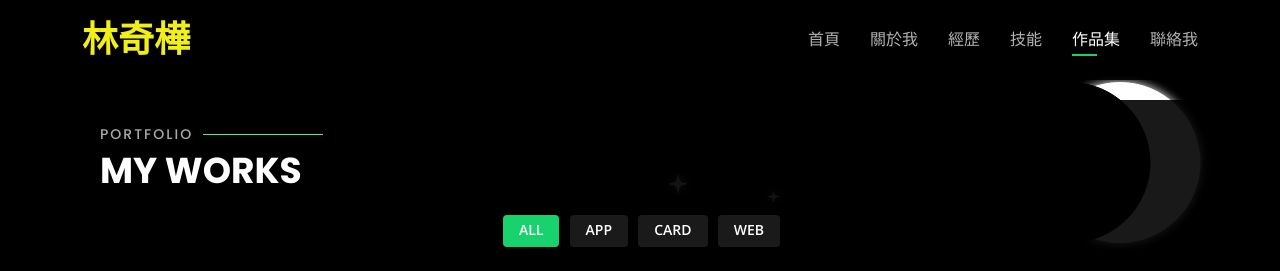
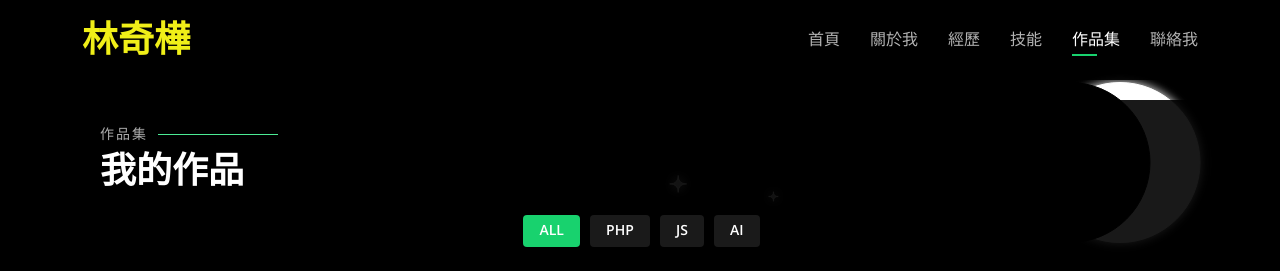
Before and after one commit to got9gotkfc/personal, a PHP site: page / in a window 1280 px wide, after a click on "作品集". Shown: the top 271 px of the page. Run offline with PHP 8.4, Linux system fonts and the light colour scheme.

Commit message:
更新作品集

```diff
--- /dev/null
+++ b/front/background.php
@@ -0,0 +1,207 @@
+<canvas id="myCanvas"></canvas>
+<script src="https://code.jquery.com/jquery-3.3.1.slim.min.js" integrity="sha384-q8i/X+965DzO0rT7abK41JStQIAqVgRVzpbzo5smXKp4YfRvH+8abtTE1Pi6jizo" crossorigin="anonymous"></script>
+<script>
+
+
+
+var canvas=document.getElementById("myCanvas")
+var ctx=canvas.getContext("2d")
+var time=0
+var move=0
+function initCanvas(){
+ww = canvas.width=$('body').width()
+wh = canvas.height=$('body').height()+500
+}
+
+function madestar(x,y,size,big,hz,r,g,b,a){
+
+ let color='rgba('+r+','+g+','+b+','+a+')'
+ ctx.beginPath()
+ ctx.shadowOffsetX = 0;
+ ctx.shadowOffsetY = 0;
+ ctx.shadowBlur="10"
+ ctx.shadowColor="white"
+ if(big%hz<hz/2){
+ ctx.moveTo(x,y+size)
+ ctx.quadraticCurveTo(x,y,x+size,y)
+ ctx.quadraticCurveTo(x,y,x,y-size)
+ ctx.quadraticCurveTo(x,y,x-size,y)
+ ctx.quadraticCurveTo(x,y,x,y+size)
+ }else{
+ ctx.moveTo(x,y+size+3)
+ ctx.quadraticCurveTo(x,y,x+size+3,y)
+ ctx.quadraticCurveTo(x,y,x,y-size-3)
+ ctx.quadraticCurveTo(x,y,x-size-3,y)
+ ctx.quadraticCurveTo(x,y,x,y+size+3)
+ }
+ ctx.fillStyle=color
+ ctx.fill()
+ ctx.strokeStyle=color
+ ctx.stroke()
+}
+
+function mademeteor(x,y,long,spd){
+ctx.beginPath()
+ctx.moveTo(x,y)
+ctx.lineTo(x+spd,y+spd)
+ctx.strokeStyle="rgba(255,255,255,0.8)"
+ctx.stroke()
+ctx.closePath()
+ctx.beginPath()
+ctx.moveTo(x-long,y-long)
+ctx.lineTo(x-long+spd,y-long+spd)
+ctx.lineWidth=2
+ctx.strokeStyle="rgba(0,0,0,1)"
+ctx.stroke()
+}
+
+initCanvas()
+class star{
+constructor(args){
+  let def = {
+    size: 10,
+    x: 0,
+    hz: 90,
+    y: 0,
+    a:1
+  }
+  Object.assign(def,args)
+  Object.assign(this,def)
+}
+draw(){
+
+  madestar(this.x,this.y,this.size,time,this.hz,255,255,255,this.a)
+  this.a=this.a-0.005//控制它慢慢消失
+
+}
+}
+class meteor{
+constructor(args){
+  let def = {
+    x: ww*Math.random(),
+    y: wh*Math.random(),
+    long:100*Math.random()+50,
+    spd:1
+  }
+  Object.assign(def,args)
+  Object.assign(this,def)
+}
+draw(){
+  mademeteor(this.x,this.y,this.long,this.spd)
+  this.spd=this.spd+10
+
+}
+}
+
+var stars=[]
+var meteors=[]
+function draw(){
+
+ctx.fillRect(0,0,ww,wh)
+ctx.save()
+ctx.translate(ww/2,wh/2)
+ctx.beginPath()
+ctx.shadowBlur="10"
+ctx.shadowColor="white"
+ctx.arc(3*ww/8,3*(-wh/8),ww/16,0,2*Math.PI)
+ctx.fillStyle="rgba(255,255,255,1)"
+ctx.fill()
+ctx.strokeStyle="rgba(255,255,255,1)"
+ctx.stroke()
+ctx.restore()
+
+
+
+ctx.save()
+//將陣列的星星拿出
+  stars.forEach(star=>{
+    star.draw()
+  })
+time++
+ctx.restore()
+ctx.save()
+ctx.translate(ww/2,wh/2)
+madestar(1,0,4,4,90,255,255,255,1)
+ctx.restore()
+
+ctx.save()
+meteors.forEach(meteor=>{
+    meteor.draw()
+  })
+ctx.restore()
+ctx.save()
+ctx.translate(ww/2,wh/2)
+ctx.beginPath()
+ctx.arc(3*ww/8-ww/16+30,3*(-wh/8),ww/16,0,2*Math.PI)
+ctx.fillStyle="rgba(0,0,0,1)"
+ctx.fill()
+ctx.strokeStyle="rgba(0,0,0,1)"
+ctx.stroke()
+ctx.restore()
+}
+
+
+function update(){
+//   調整增加的機率
+if(Math.random()<0.15){
+  addStar()
+}
+if(Math.random()<0.01){
+   addMeteor()
+}
+
+draw()
+ requestAnimationFrame(update)
+}
+function loaded(){
+initCanvas()
+update()
+}
+function addStar(){
+
+if(stars.length<30){//數量不夠就新增
+  //新增時的參數
+ var randomx=ww*Math.random()
+ var randomy=wh*Math.random()
+ while((randomx>3*ww/4&&randomy<wh/4)){
+  randomx=ww*Math.random()
+  randomy=wh*Math.random()
+ }
+
+  stars.push(new star({
+    size: 5*Math.random()+3,
+    x:randomx,
+    y:randomy,
+    hz:Math.random()*90,
+    a:1
+  }))
+}
+stars=stars.filter(checkStar)//控制移除的條件施
+}
+
+function addMeteor(){
+meteors=meteors.filter(checkMeteor)//控制移除的條件
+if(meteors.length<10){//數量不夠就新增
+  //新增時的參數
+  meteors.push(new meteor({
+    x: ww/2*Math.random(),
+    y: wh/2*Math.random(),
+    long:100*Math.random()+50,
+    spd:1
+  }))
+}
+}
+
+
+//控制移除的條件施
+function checkStar(star){
+return star.a>0.1
+}
+function checkMeteor(meteor){
+return meteor.spd+meteor.y<wh/2
+}
+window.addEventListener("resize",initCanvas)
+window.addEventListener("load",loaded)
+
+
+</script>
--- a/index.html
+++ b/index.php
@@ -5,13 +5,9 @@
   <meta charset="utf-8">
   <meta content="width=device-width, initial-scale=1.0" name="viewport">
 
-  <title>Personal Bootstrap Template</title>
-  <meta content="" name="description">
-  <meta content="" name="keywords">
-
-  <!-- Favicons -->
-  <link href="assets/img/favicon.png" rel="icon">
-  <link href="assets/img/apple-touch-icon.png" rel="apple-touch-icon">
+  <title>個人履歷</title>
+  <meta content="林奇樺的個人履歷" name="description">
+  <meta content="林奇樺" name="keywords">
 
   <!-- Google Fonts -->
   <link href="https://fonts.googleapis.com/css?family=Open+Sans:300,300i,400,400i,600,600i,700,700i|Raleway:300,300i,400,400i,500,500i,600,600i,700,700i|Poppins:300,300i,400,400i,500,500i,600,600i,700,700i" rel="stylesheet">
@@ -34,9 +30,11 @@
   * License: https://bootstrapmade.com/license/
   ======================================================== -->
 </head>
-
+<script type="text/javascript" src="assets/js/start.js"></script>
 <body>
-  <canvas id="myCanvas"></canvas>
+  <?php
+  include "./front/background.php";
+  ?>
   <!-- ======= Header ======= -->
   <header id="header">
 
@@ -417,17 +415,17 @@
     <div class="container">
 
       <div class="section-title">
-        <h2>Portfolio</h2>
-        <p>My Works</p>
+        <h2>作品集</h2>
+        <p>我的作品</p>
       </div>
 
       <div class="row">
         <div class="col-lg-12 d-flex justify-content-center">
           <ul id="portfolio-flters">
             <li data-filter="*" class="filter-active">All</li>
-            <li data-filter=".filter-app">App</li>
-            <li data-filter=".filter-card">Card</li>
-            <li data-filter=".filter-web">Web</li>
+            <li data-filter=".filter-app">PHP</li>
+            <li data-filter=".filter-card">JS</li>
+            <li data-filter=".filter-web">AI</li>
           </ul>
         </div>
       </div>
@@ -436,12 +434,12 @@
 
         <div class="col-lg-4 col-md-6 portfolio-item filter-app">
           <div class="portfolio-wrap">
-            <img src="assets/img/portfolio/portfolio-1.jpg" class="img-fluid" alt="">
+            <img src="assets/img/vote.jpg" class="img-fluid" alt="">
             <div class="portfolio-info">
-              <h4>App 1</h4>
-              <p>App</p>
+              <h4>PHP-1</h4>
+              <p>vote</p>
               <div class="portfolio-links">
-                <a href="assets/img/portfolio/portfolio-1.jpg" data-gallery="portfolioGallery" class="portfolio-lightbox" title="App 1"><i class="bx bx-plus"></i></a>
+                <a href="assets/img/vote/vote-1.jpg" data-gallery="portfolioGallery" class="portfolio-lightbox" title="PHP-1"><i class="bx bx-plus"></i></a>
                 <a href="portfolio-details.html" data-gallery="portfolioDetailsGallery" data-glightbox="type: external" class="portfolio-details-lightbox" title="Portfolio Details"><i class="bx bx-link"></i></a>
               </div>
             </div>
@@ -658,209 +656,15 @@
   <script src="assets/vendor/php-email-form/validate.js"></script>
 
   <!-- Template Main JS File -->
+
   <script src="assets/js/main.js"></script>
   <script src="https://code.jquery.com/jquery-3.3.1.slim.min.js" integrity="sha384-q8i/X+965DzO0rT7abK41JStQIAqVgRVzpbzo5smXKp4YfRvH+8abtTE1Pi6jizo" crossorigin="anonymous"></script>
   <script>
-      var canvas=document.getElementById("myCanvas")
-var ctx=canvas.getContext("2d")
-var time=0
-var move=0
-function initCanvas(){
-ww = canvas.width=$('body').width()
-wh = canvas.height=$('body').height()+500
-}
+    $(document).ready(function(){
 
-function madestar(x,y,size,big,hz,r,g,b,a){
+    })
+  </script>
 
- let color='rgba('+r+','+g+','+b+','+a+')'
- ctx.beginPath()
- ctx.shadowOffsetX = 0;
- ctx.shadowOffsetY = 0;
- ctx.shadowBlur="10"
- ctx.shadowColor="white"
- if(big%hz<hz/2){
- ctx.moveTo(x,y+size)
- ctx.quadraticCurveTo(x,y,x+size,y)
- ctx.quadraticCurveTo(x,y,x,y-size)
- ctx.quadraticCurveTo(x,y,x-size,y)
- ctx.quadraticCurveTo(x,y,x,y+size)
- }else{
- ctx.moveTo(x,y+size+3)
- ctx.quadraticCurveTo(x,y,x+size+3,y)
- ctx.quadraticCurveTo(x,y,x,y-size-3)
- ctx.quadraticCurveTo(x,y,x-size-3,y)
- ctx.quadraticCurveTo(x,y,x,y+size+3)
- }
- ctx.fillStyle=color
- ctx.fill()
- ctx.strokeStyle=color
- ctx.stroke()
-}
-
-function mademeteor(x,y,long,spd){
-ctx.beginPath()
-ctx.moveTo(x,y)
-ctx.lineTo(x+spd,y+spd)
-ctx.strokeStyle="rgba(255,255,255,0.8)"
-ctx.stroke()
-ctx.closePath()
-ctx.beginPath()
-ctx.moveTo(x-long,y-long)
-ctx.lineTo(x-long+spd,y-long+spd)
-ctx.lineWidth=2
-ctx.strokeStyle="rgba(0,0,0,1)"
-ctx.stroke()
-}
-
-initCanvas()
-class star{
-constructor(args){
-  let def = {
-    size: 10,
-    x: 0,
-    hz: 90,
-    y: 0,
-    a:1
-  }
-  Object.assign(def,args)
-  Object.assign(this,def)
-}
-draw(){
-
-  madestar(this.x,this.y,this.size,time,this.hz,255,255,255,this.a)
-  this.a=this.a-0.005//控制它慢慢消失
-
-}
-}
-class meteor{
-constructor(args){
-  let def = {
-    x: ww*Math.random(),
-    y: wh*Math.random(),
-    long:100*Math.random()+50,
-    spd:1
-  }
-  Object.assign(def,args)
-  Object.assign(this,def)
-}
-draw(){
-  mademeteor(this.x,this.y,this.long,this.spd)
-  this.spd=this.spd+10
-
-}
-}
-
-var stars=[]
-var meteors=[]
-function draw(){
-
-ctx.fillRect(0,0,ww,wh)
-ctx.save()
-ctx.translate(ww/2,wh/2)
-ctx.beginPath()
-ctx.shadowBlur="10"
-ctx.shadowColor="white"
-ctx.arc(3*ww/8,3*(-wh/8),ww/16,0,2*Math.PI)
-ctx.fillStyle="rgba(255,255,255,1)"
-ctx.fill()
-ctx.strokeStyle="rgba(255,255,255,1)"
-ctx.stroke()
-ctx.restore()
-
-
-
-ctx.save()
-//將陣列的星星拿出
-  stars.forEach(star=>{
-    star.draw()
-  })
-time++
-ctx.restore()
-ctx.save()
-ctx.translate(ww/2,wh/2)
-madestar(1,0,4,4,90,255,255,255,1)
-ctx.restore()
-
-ctx.save()
-meteors.forEach(meteor=>{
-    meteor.draw()
-  })
-ctx.restore()
-ctx.save()
-ctx.translate(ww/2,wh/2)
-ctx.beginPath()
-ctx.arc(3*ww/8-ww/16+30,3*(-wh/8),ww/16,0,2*Math.PI)
-ctx.fillStyle="rgba(0,0,0,1)"
-ctx.fill()
-ctx.strokeStyle="rgba(0,0,0,1)"
-ctx.stroke()
-ctx.restore()
-}
-
-
-function update(){
-//   調整增加的機率
-if(Math.random()<0.15){
-  addStar()
-}
-if(Math.random()<0.01){
-   addMeteor()
-}
-
-draw()
- requestAnimationFrame(update)
-}
-function loaded(){
-initCanvas()
-update()
-}
-function addStar(){
-
-if(stars.length<30){//數量不夠就新增
-  //新增時的參數
- var randomx=ww*Math.random()
- var randomy=wh*Math.random()
- while((randomx>3*ww/4&&randomy<wh/4)){
-  randomx=ww*Math.random()
-  randomy=wh*Math.random()
- }
-
-  stars.push(new star({
-    size: 5*Math.random()+3,
-    x:randomx,
-    y:randomy,
-    hz:Math.random()*90,
-    a:1
-  }))
-}
-stars=stars.filter(checkStar)//控制移除的條件施
-}
-
-function addMeteor(){
-meteors=meteors.filter(checkMeteor)//控制移除的條件
-if(meteors.length<10){//數量不夠就新增
-  //新增時的參數
-  meteors.push(new meteor({
-    x: ww/2*Math.random(),
-    y: wh/2*Math.random(),
-    long:100*Math.random()+50,
-    spd:1
-  }))
-}
-}
-
-
-//控制移除的條件施
-function checkStar(star){
-return star.a>0.1
-}
-function checkMeteor(meteor){
-return meteor.spd+meteor.y<wh/2
-}
-window.addEventListener("resize",initCanvas)
-window.addEventListener("load",loaded)
-
-  </script>
 </body>
 
 </html>
--- a/portfolio-details.html
+++ b/portfolio-details.html
@@ -9,9 +9,6 @@
   <meta content="" name="description">
   <meta content="" name="keywords">
 
-  <!-- Favicons -->
-  <link href="assets/img/favicon.png" rel="icon">
-  <link href="assets/img/apple-touch-icon.png" rel="apple-touch-icon">
 
   <!-- Google Fonts -->
   <link href="https://fonts.googleapis.com/css?family=Open+Sans:300,300i,400,400i,600,600i,700,700i|Raleway:300,300i,400,400i,500,500i,600,600i,700,700i|Poppins:300,300i,400,400i,500,500i,600,600i,700,700i" rel="stylesheet">
```
Also changed, not shown: base.php (added, +111 -0 lines), assets/img/apple-touch-icon.png (deleted), assets/img/favicon.png (deleted), assets/img/portfolio/portfolio-1.jpg (deleted), assets/img/portfolio/portfolio-2.jpg (deleted), assets/img/portfolio/portfolio-3.jpg (deleted), assets/img/portfolio/portfolio-4.jpg (deleted), assets/img/portfolio/portfolio-5.jpg (deleted), assets/img/portfolio/portfolio-6.jpg (deleted), assets/img/portfolio/portfolio-7.jpg (deleted), assets/img/portfolio/portfolio-8.jpg (deleted), assets/img/portfolio/portfolio-9.jpg (deleted), assets/img/portfolio/portfolio-details-1.jpg (deleted), assets/img/portfolio/portfolio-details-2.jpg (deleted), 3 more files.
